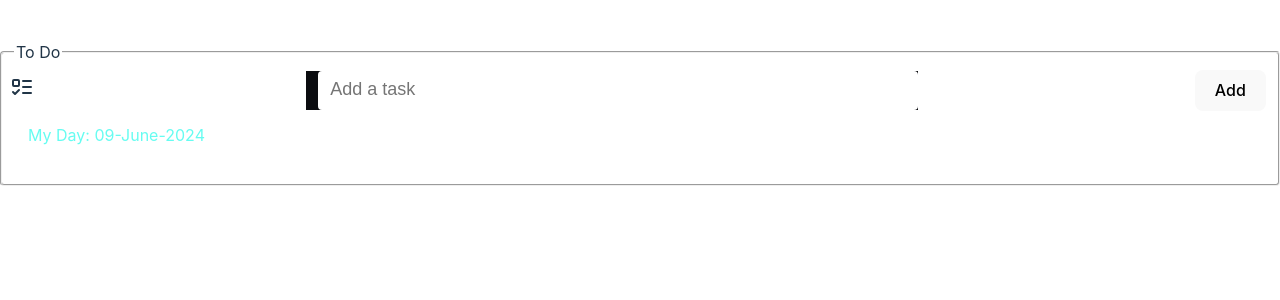
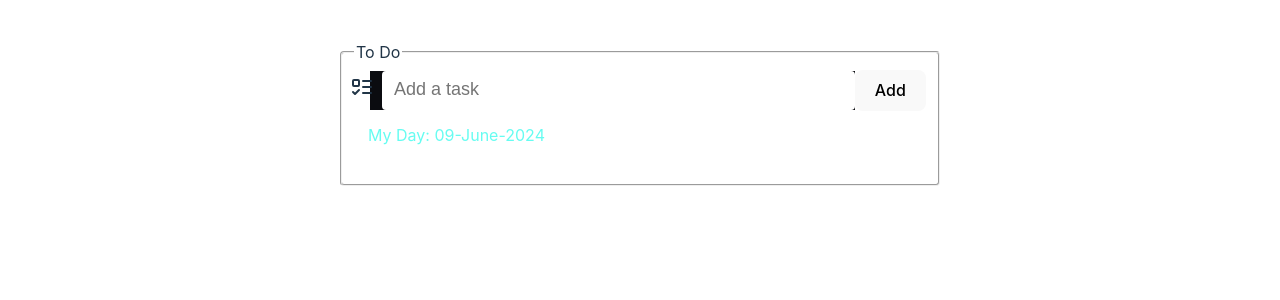
Before and after one commit to rajputkamal/todo-app, a React (Vite) app: page / in a window 1280 px wide. Shown: the top 300 px of the page. Built offline with nearby package versions, Linux system fonts and the light colour scheme.

Commit message:
Update App.tsx

```diff
--- a/src/App.tsx
+++ b/src/App.tsx
@@ -17,6 +17,8 @@ const StyledMainAppContainer = styled.section`
   display: flex;
   justify-content: center;
   align-items: center;
+  width: 600px;
+  margin: 0 auto;
 `
 
 export default App
```
